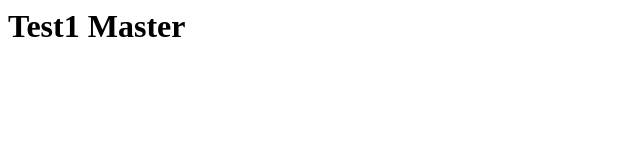
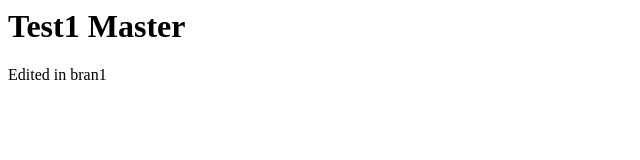
Before and after one commit to compbabel/test1, a plain HTML site: page index.html in a window 1280 px wide. Shown: the whole page, without its empty margins (0-640 px from the left). Drawn offline with Linux system fonts and the light colour scheme.

Commit message:
bran1 edit1

```diff
--- a/index.html
+++ b/index.html
@@ -1 +1,2 @@
 <h1>Test1 Master</h1>
+<p1>Edited in bran1</p1>
```
